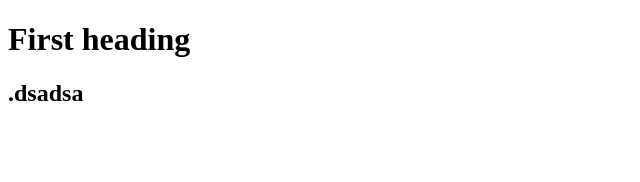
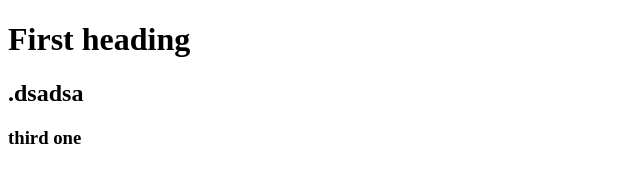
Before and after one commit to eduardopp/InstaLytics, a plain HTML site: page index.html in a window 1280 px wide. Shown: the full height of the page, 0-640 px from the left. Drawn offline with Linux system fonts and the light colour scheme.

Commit message:
Update index.html

```diff
--- a/index.html
+++ b/index.html
@@ -10,6 +10,7 @@
     <h1>First heading</h1>
 
     <h2>.dsadsa</h2>
+    <h3>third one </h3>
 
 </body>
 </html>
```
